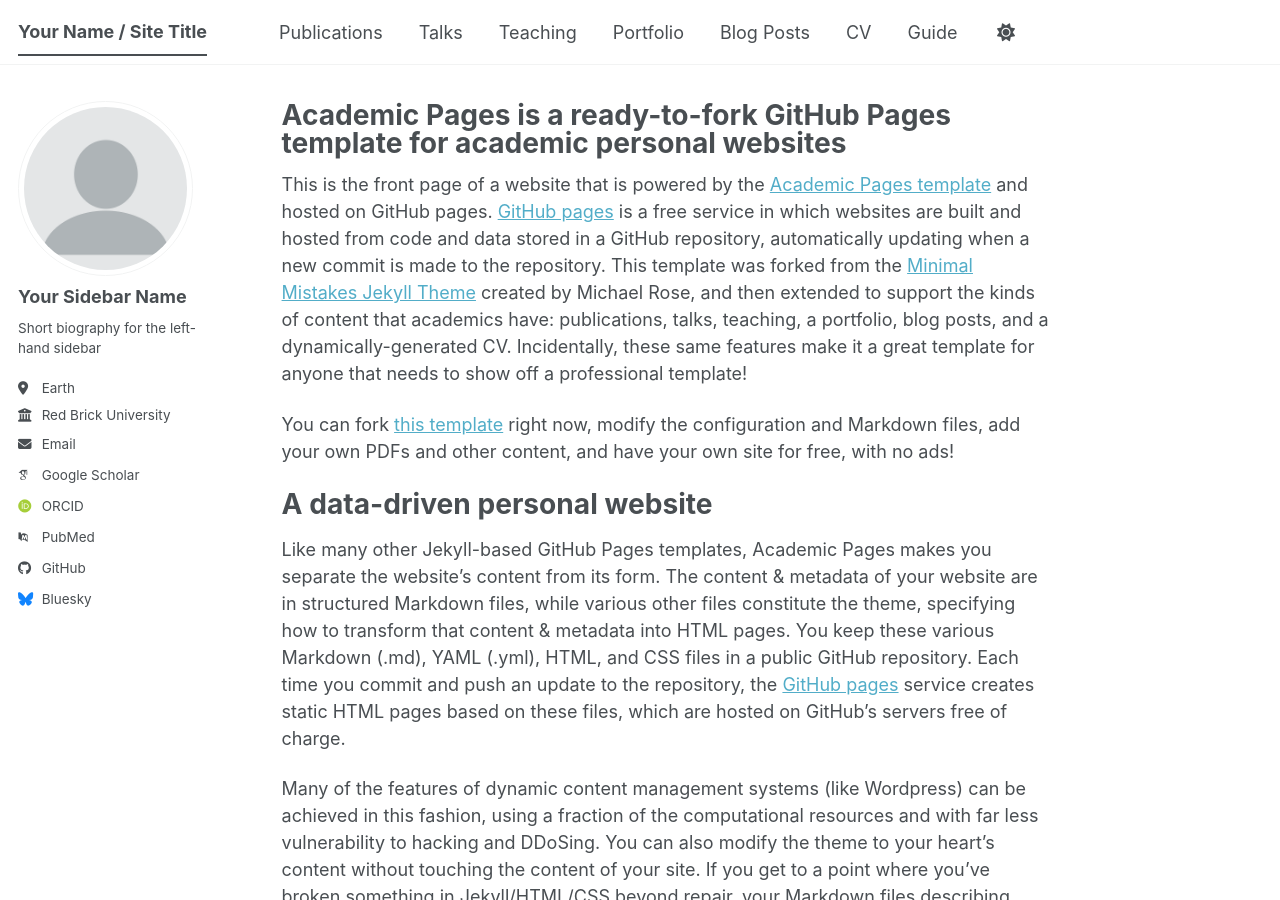
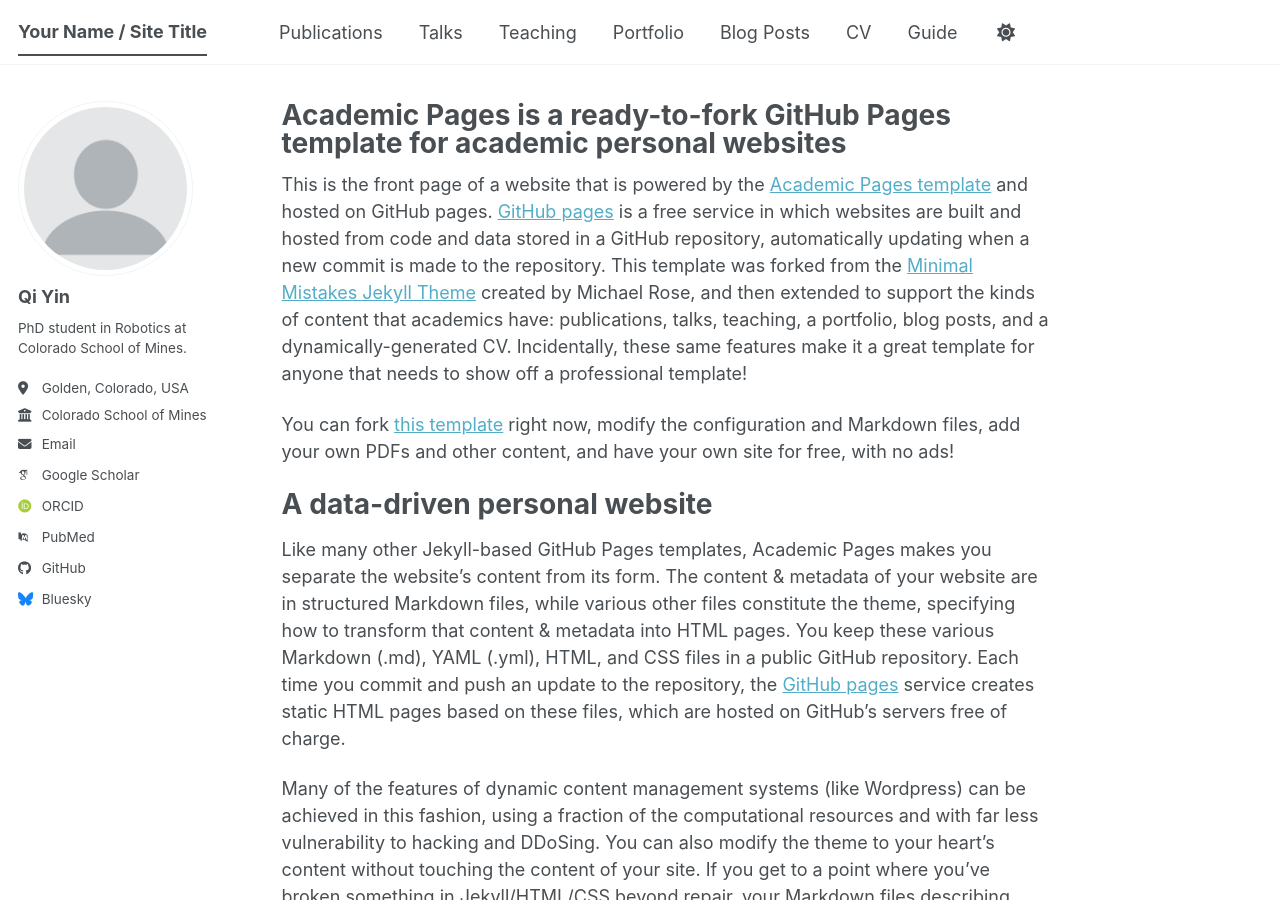
Before and after one commit to Qiii04/Qiii04.github.io, a Jekyll site: the page built from _pages/about.md, in a window 1280 px wide and 900 px high. Built offline with Jekyll 4.4.1, drawn with Linux system fonts in a browser that asks for light colours; some web fonts are replaced; a script bundle is joined from its source files by our own code; library files that are not in the unit come from our copies.

Commit message:
Update _config.yml

```diff
--- a/_config.yml
+++ b/_config.yml
@@ -13,10 +13,10 @@
 title_separator          : "-"
 name                     : &name "Your Name"
 description              : &description "Your Name's academic portfolio"   # Update this with a general description of your site, this is the default if not overridden by a page
-url                      : https://academicpages.github.io # The base hostname & protocol for your site e.g. "https://[your GitHub username].github.io",
+url                      : https://qiii04.github.io #https://academicpages.github.io # The base hostname & protocol for your site e.g. "https://[your GitHub username].github.io",
                                                            # or if you already have some other page hosted on Github then use "https://[your GitHub username].github.io/[Your Repo Name]"
 baseurl                  : "" # the subpath of your site, e.g. "/blog"
-repository               : "academicpages/academicpages.github.io"
+repository               : "Qiii04/Qiii04.github.io"
 
 # Site Author - The following control what appear as part of the author content on the side bar.
 #               If a field is blank the icon and link will not appear, otherwise it will be shown.
@@ -24,13 +24,13 @@
 author:
   # Biographic information
   avatar           : "profile.png"
-  name             : "Your Sidebar Name"
+  name             : "Qi Yin"
   pronouns         : # example: "she/her"
-  bio              : "Short biography for the left-hand sidebar"
-  location         : "Earth"
-  employer         : "Red Brick University"
+  bio              : "PhD student in Robotics at Colorado School of Mines."
+  location         : "Golden, Colorado, USA"
+  employer         : "Colorado School of Mines"
   uri              : # URL
-  email            : "none@example.org"
+  email            : "qi_yin@mines.edu"
 
   # Academic websites
   academia         : # URL
```
